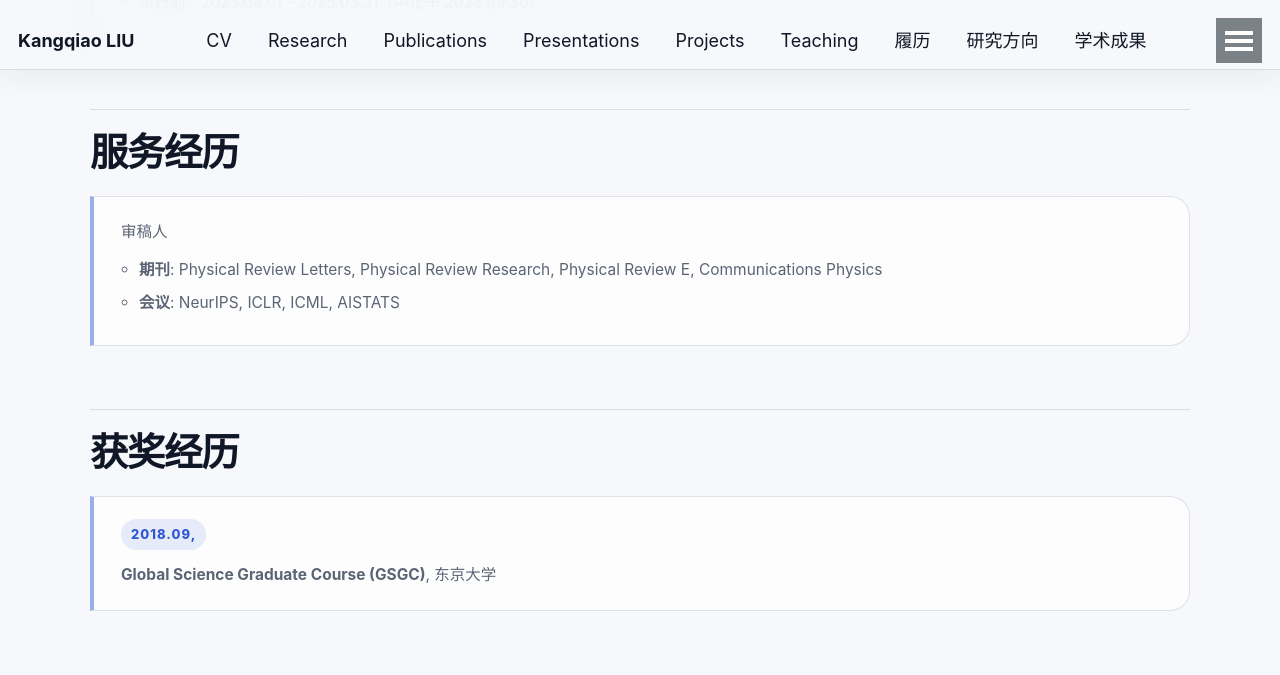
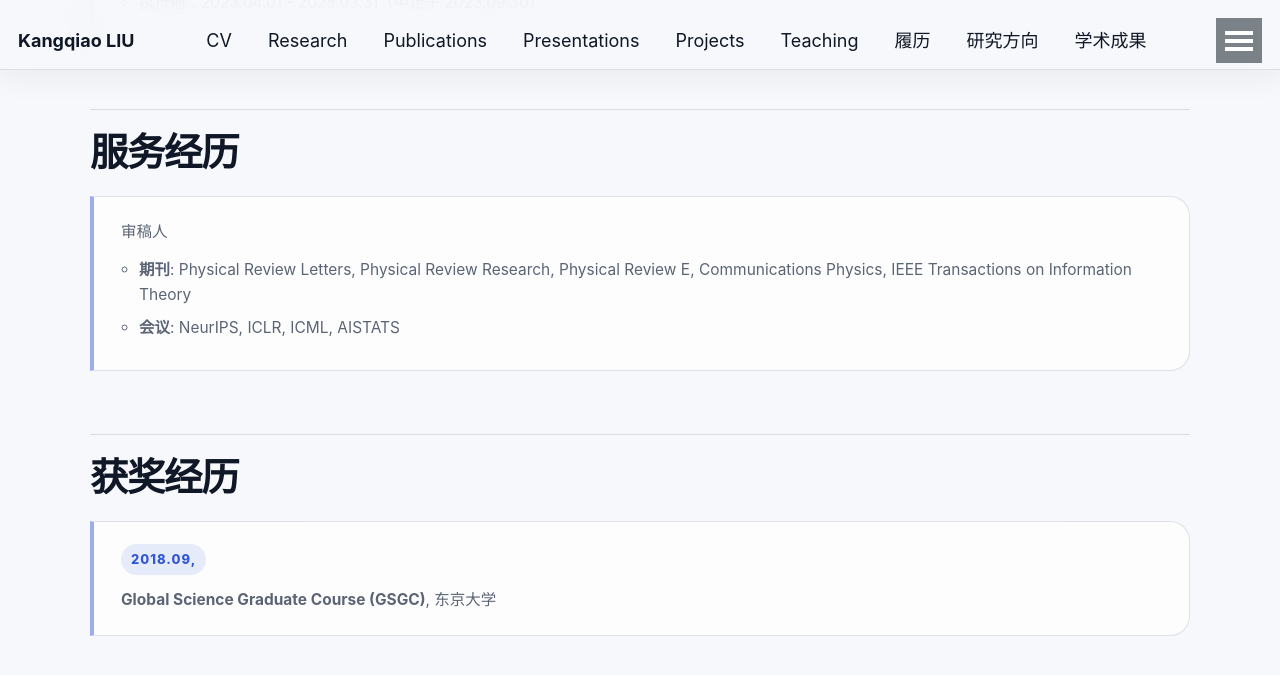
Before and after one commit to KangqiaoLiu/KangqiaoLiu.github.io, a Jekyll site: the page built from _pages/cv_zh.md, in a window 1280 px wide and 900 px high, scrolled down 3004 px. Shown: the top 675 px of the window. Built offline with Jekyll 4.4.1, drawn with Linux system fonts in a browser that asks for light colours.

Commit message:
Add IEEE Transactions on Information Theory to reviewer service

```diff
--- a/_pages/cv_zh.md
+++ b/_pages/cv_zh.md
@@ -65,7 +65,7 @@ redirect_from:
 
 ## **服务经历**
 * 审稿人
-  * **期刊**: Physical Review Letters, Physical Review Research, Physical Review E, Communications Physics
+  * **期刊**: Physical Review Letters, Physical Review Research, Physical Review E, Communications Physics, IEEE Transactions on Information Theory
   * **会议**: NeurIPS, ICLR, ICML, AISTATS
 
 ## **获奖经历**
```
Also changed, not shown: _pages/cv.md (+1 -1 lines).
